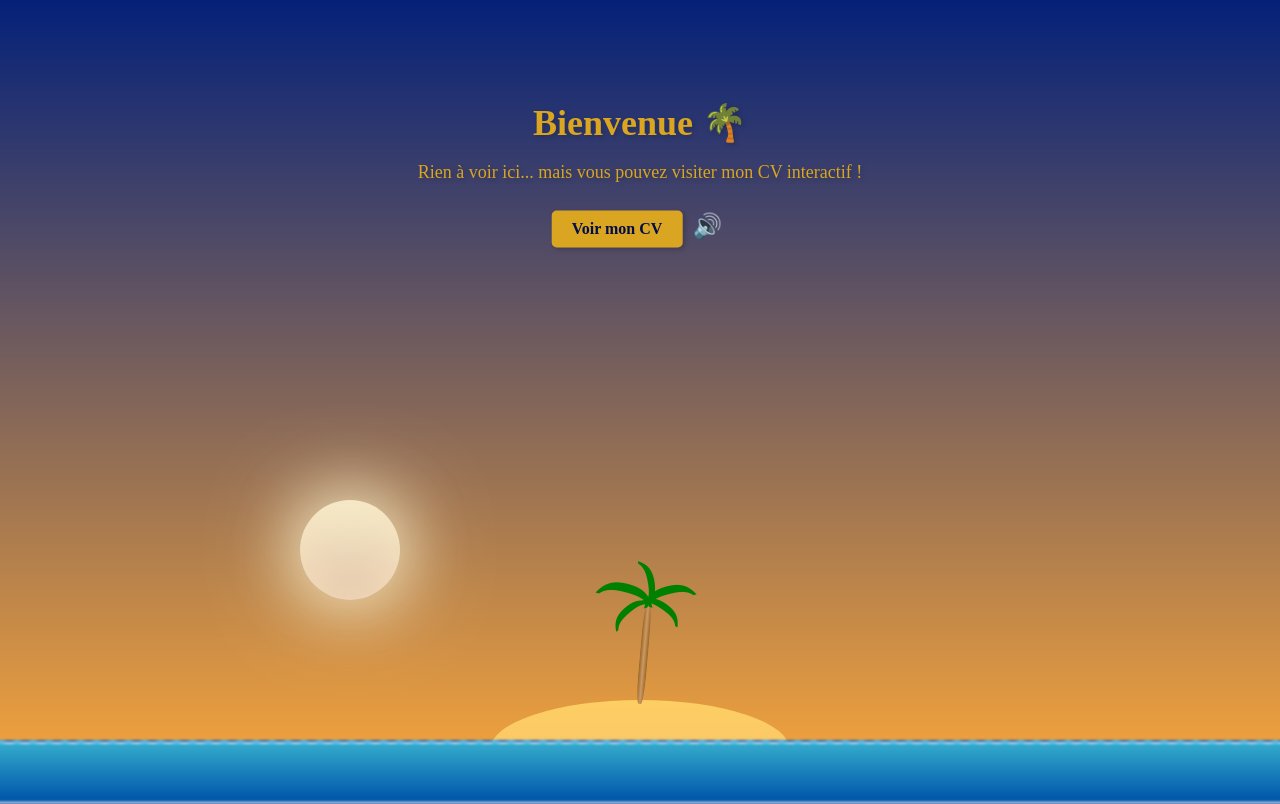
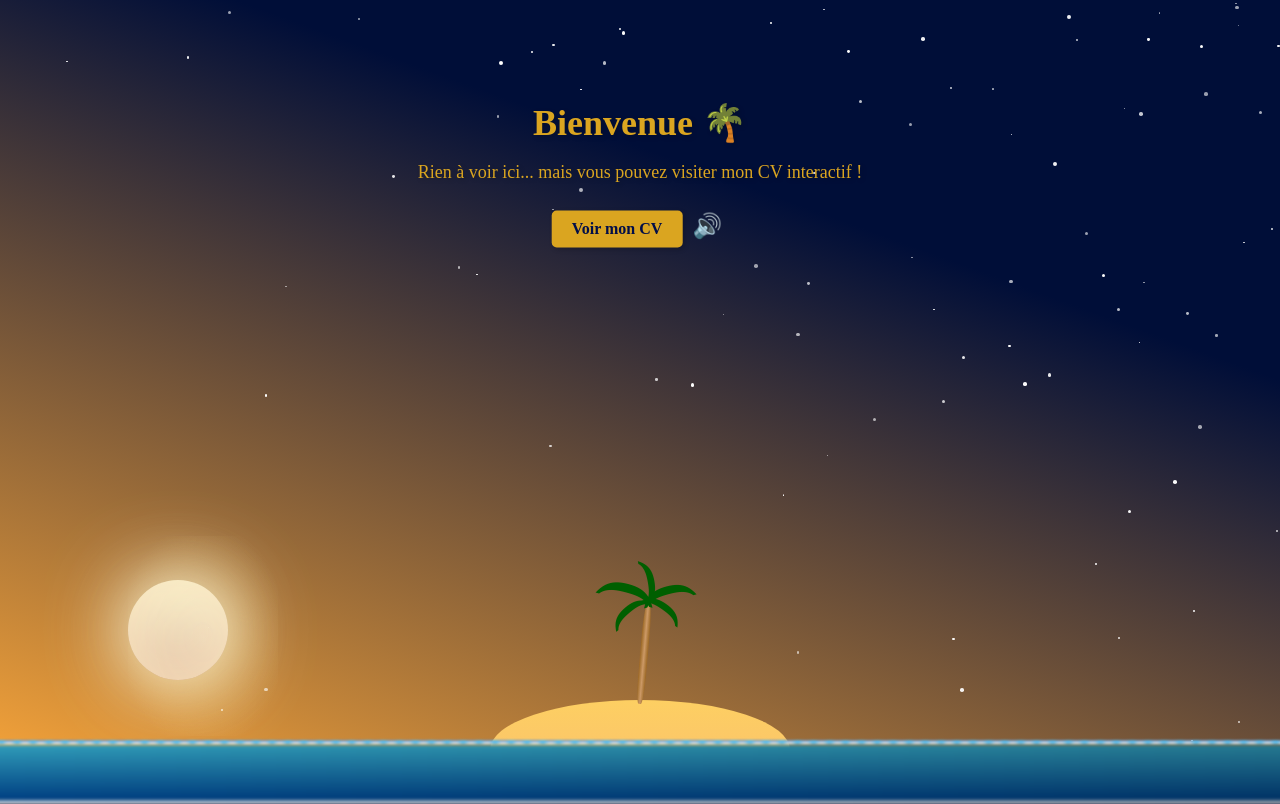
Before and after one commit to LaurentArcos/homepage, a plain HTML site: page index.html in a window 1280 px wide. Shown: the top 804 px of the page. Drawn offline with nearby package versions, Linux system fonts and the light colour scheme; no server answers.

Commit message:
ajout ciel étoilé et reflet mer

```diff
--- a/index.html
+++ b/index.html
@@ -9,11 +9,13 @@
   <script src="https://cdn.jsdelivr.net/npm/howler"></script>
 </head>
 <body>
+  <div id="stars"></div>
   <div id="sun"></div>
+  <div id="sun-reflection"></div>
   <div id="land">
     <div id="palm">
       <div>(</div><div>(</div><div>(</div>
-      <div>)</div><div>)</div><!--div>l</div-->
+      <div>)</div><div>)</div>
     </div>
   </div>
   <div id="tide">
--- a/script.js
+++ b/script.js
@@ -18,3 +18,29 @@ soundToggle.addEventListener('click', () => {
   }
   isPlaying = !isPlaying;
 });
+
+document.addEventListener("DOMContentLoaded", () => {
+  const starContainer = document.getElementById("stars");
+  const numStars = 350;
+
+  for (let i = 0; i < numStars; i++) {
+    // Position aléatoire
+    const x = Math.random();
+    const y = Math.random();
+
+    // Modulation de probabilité : Plus proche de (1, 0), plus dense
+    const probability = x * (1 - y); // Favorise en haut à droite
+    if (Math.random() < probability) {
+      // Création de l'étoile
+      const star = document.createElement("div");
+      const size = Math.random() * 3 + 1;
+      star.classList.add("star");
+      star.style.width = `${size}px`;
+      star.style.height = `${size}px`;
+      star.style.top = `${y * 100}%`;
+      star.style.left = `${x * 100}%`;
+      star.style.animationDelay = `${Math.random() * 1}s`;
+      starContainer.appendChild(star);
+    }
+  }
+});
--- a/styles.css
+++ b/styles.css
@@ -1,21 +1,99 @@
 html {height: 100%;}
 body {
   margin: 0;
-  height: 100%;
+  max-height: 100vh;
   overflow: hidden;
   background: #ccf;
-  background-image: linear-gradient(to bottom, rgb(4, 33, 121) 0%, rgb(255, 169, 57) 100%);
+  background-image: linear-gradient(200deg, rgb(0, 14, 56) 30%, rgb(255, 169, 57) 100%);
 }
 #sun {
   width: 100px; height: 100px;
   border-radius: 50%;
   position: absolute;
-  left: 300px; bottom: 200px;
+  left: 10%;
+  bottom: 15%;
   background: #ccf;
   background-image: linear-gradient(to bottom, #ffd 0%, #dba 100%);
   box-shadow: 0 0 96px #edb, 0 0 66px #ffd, inset 0 0 66px #fec;
   opacity: 0.9;
 }
+
+#sun-reflection {
+  width: 150px;
+  height: 200px;
+  background: radial-gradient(ellipse at center, rgba(255, 233, 155, 0.6) 0%, rgba(255, 233, 155, 0) 80%);
+  position: absolute;
+  left: 10%;
+  bottom: 8%;
+  transform: rotate(180deg);
+  opacity: 0.6;
+  pointer-events: none;
+  z-index: -10;
+}
+
+/* Dégradé pour l'eau */
+#sea {
+  background: linear-gradient(
+    to bottom,
+    rgba(255, 233, 155, 0.5) 0%,
+    #3ac 5%,
+    rgb(1, 73, 146) 90%,
+    #fff 100%
+  );
+  width: 100%;
+  height: 100%;
+  border-top: 4px dotted #5be;
+  transform: scaleX(2);
+  -webkit-filter: blur(1px);
+  filter: blur(1px);
+  position: relative;
+  z-index: 1;
+  overflow: hidden;
+}
+
+#sea::after {
+  content: '';
+  position: absolute;
+  top: 0;
+  left: 0;
+  width: 100%;
+  height: 100%;
+  background: linear-gradient(
+    to right,
+    rgba(0, 0, 0, 0) 0%,
+    rgba(0, 0, 0, 0.4) 100%
+  );
+  z-index: 2;
+  pointer-events: none;
+  mix-blend-mode: multiply;
+}
+
+
+#stars {
+  position: absolute;
+  top: 0;
+  left: 0;
+  width: 100%;
+  height: 100%;
+  overflow: hidden;
+  pointer-events: none;
+  z-index: -100;
+}
+
+.star {
+  position: absolute;
+  background-color: white;
+  border-radius: 50%;
+  opacity: 0.8;
+  animation: twinkle 2s infinite ease-in-out;
+}
+
+@keyframes twinkle {
+  0%, 100% { opacity: 0.6; }
+  50% { opacity: 1; }
+}
+
+
 #land {
   margin: 0 auto;
   width: 300px; height: 100px;
@@ -37,7 +115,7 @@ body {
 #palm > div {
   position: absolute;
   font-size: 50px;
-  color: green;
+  color: #005f00;
   font-weight: bolder;
 }
 #palm > div:nth-child(1) {
@@ -62,15 +140,7 @@ body {
   bottom: 70px; left: 6px;
   transform: rotate(300deg);
 }
-#sea {
-  background: #3ac;
-  background-image: linear-gradient(to bottom, #3ac 0%, #05a 94%, #fff 100%);
-  width: 100%; height: 100%;
-  border-top: 4px dotted #5be;
-  transform: scaleX(2);
-  -webkit-filter: blur(1px);
-  filter: blur(1px);
-}
+
 #tide {
   position: absolute; bottom: 0;
   animation: waves 1s infinite linear;
```
